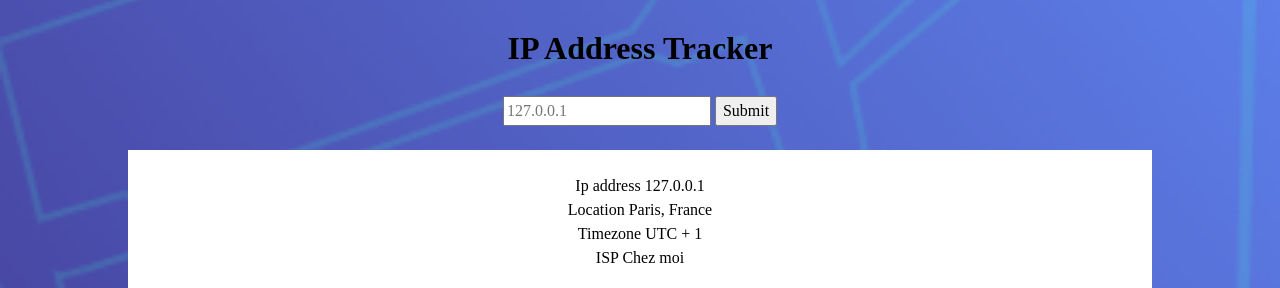
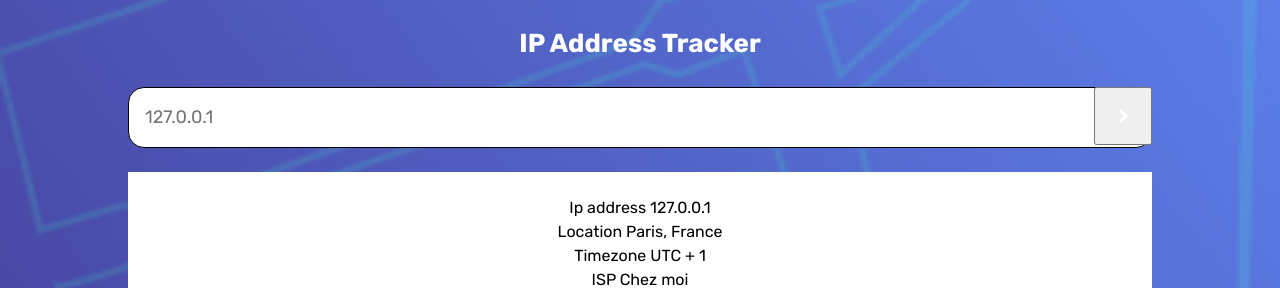
Before and after one commit to rapha1005/TP_ip-address-tracker, a plain HTML site: page index.html in a window 1280 px wide. Shown: the top 288 px of the page. Drawn offline with nearby package versions, Linux system fonts and the light colour scheme.

Commit message:
Styling the form

```diff
--- a/css/main.css
+++ b/css/main.css
@@ -1,4 +1,13 @@
+:root {
+    /* font-family: "Rubik", sans-serif; */
+    --ff-rubik: "Rubik", sans-serif;
+
+    --white: #FFF;
+    --black: #000;
+}
+
 .main-wrapper {
+    font-family: var(--ff-rubik);
 }
 
 .main-header {
@@ -21,10 +30,32 @@
 .main-header h1 {
     margin-top: 0;
     margin-bottom: 24px;
+    color: var(--white);
+    font-size: 26px;
 }
 
 .ip-address-form {
     margin-bottom: 24px;
+    position: relative;
+}
+
+.ip-address-form input {
+    width: 100%;
+    font-size: 18px;
+    padding: 16px;
+    border-radius: 16px;
+    border: 1px solid var(--black);
+}
+
+.ip-address-form button {
+    position: absolute;
+    height: 58px;
+    width: 58px;
+    right: 0;
+    top: 0;
+    display: flex;
+    align-items: center;
+    justify-content: center;
 }
 
 .ip-address-info {
--- a/index.html
+++ b/index.html
@@ -11,6 +11,12 @@
     <link
       rel="stylesheet"
       href="https://cdnjs.cloudflare.com/ajax/libs/leaflet/1.9.4/leaflet.css"
+    />
+    <link rel="preconnect" href="https://fonts.googleapis.com" />
+    <link rel="preconnect" href="https://fonts.gstatic.com" crossorigin />
+    <link
+      href="https://fonts.googleapis.com/css2?family=Rubik:ital,wght@0,300..900;1,300..900&display=swap"
+      rel="stylesheet"
     />
     <link rel="stylesheet" href="./css/main.css" />
   </head>
@@ -26,7 +32,9 @@
               type="text"
               placeholder="127.0.0.1"
             />
-            <button type="submit">Submit</button>
+            <button type="submit">
+              <img src="./assets/icon-arrow.svg" alt="">
+            </button>
           </form>
 
           <ul class="ip-address-info">
--- a/js/app.js
+++ b/js/app.js
@@ -1,18 +1,17 @@
-const $ipAddressForm = document.querySelector(".ip-address-form")
+const $ipAddressForm = document.querySelector(".ip-address-form");
 
-const map = L.map('map').setView([51.505, -0.09], 13);
+const map = L.map("map").setView([51.505, -0.09], 13);
 
-L.tileLayer('https://tile.openstreetmap.org/{z}/{x}/{y}.png', {
-    maxZoom: 19,
-    attribution: '© OpenStreetMap'
+L.tileLayer("https://tile.openstreetmap.org/{z}/{x}/{y}.png", {
+  maxZoom: 19,
+  attribution: "© OpenStreetMap",
 }).addTo(map);
 
+$ipAddressForm.addEventListener("click", function (e) {
+  e.preventDefault();
 
-$ipAddressForm.addEventListener("click", function(e) {
-    e.preventDefault()
+  const $ipAddressInput = document.querySelector(".ip-address-input");
+  const ipAddress = $ipAddressInput.value;
 
-    const $ipAddressInput = document.querySelector(".ip-address-input")
-    const ipAddress = $ipAddressInput.value
-
-    console.log("The IP Address is ", ipAddress)
-})
+  console.log("The IP Address is ", ipAddress);
+});
```
